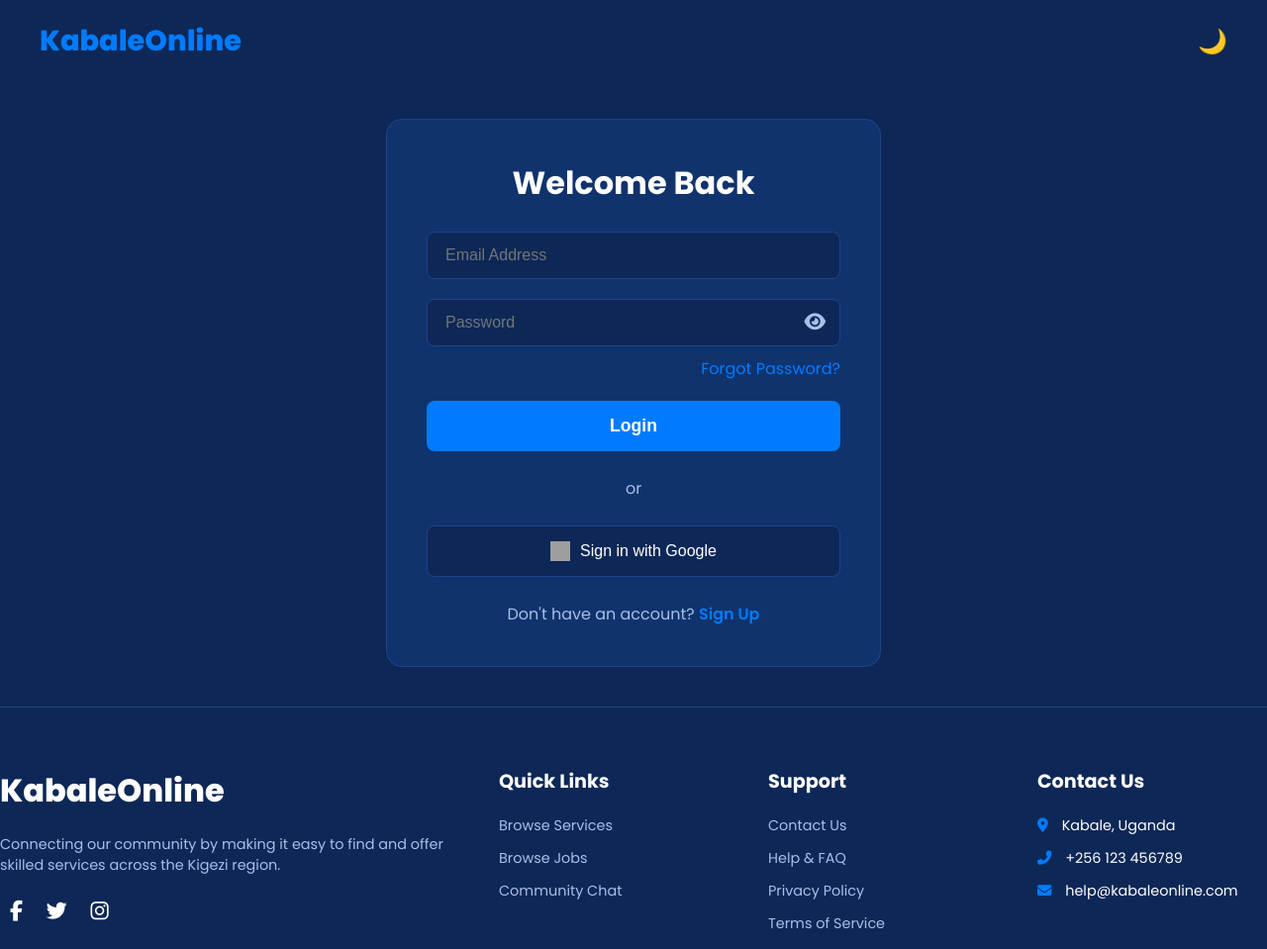
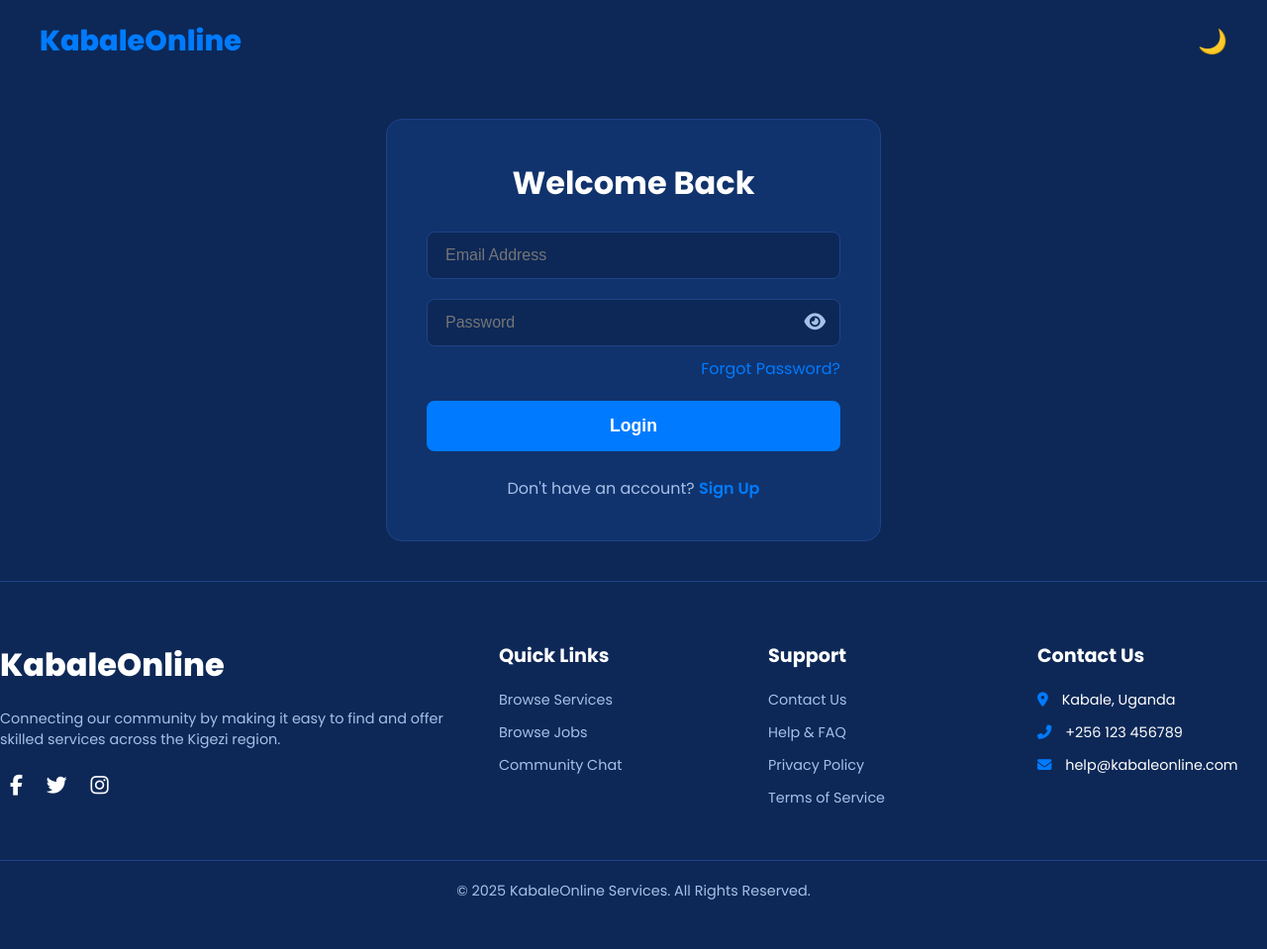
Before and after one commit to shopkabale/services, a plain HTML site: page auth.html in a window 1280 px wide. Shown: the top 959 px of the page at 99% size. After the commit the page ends 931 px from the top, so only its background shows below. Drawn offline with Linux system fonts and the light colour scheme; grey boxes are pictures that could not be loaded.

Commit message:
Update auth.html

```diff
--- a/auth.html
+++ b/auth.html
@@ -300,12 +300,7 @@ footer {
     <button type="submit" class="btn-submit">Login</button>
   </form>
 
-  <div class="divider">or</div>
 
-  <button class="btn-google" id="google-login-btn">
-    <img src="https://www.google.com/images/hpp/ic_wahlberg_product_core_48.png8.png" alt="Google icon">
-    Sign in with Google
-  </button>
 
   <p class="toggle-link">
     Don't have an account?
```
